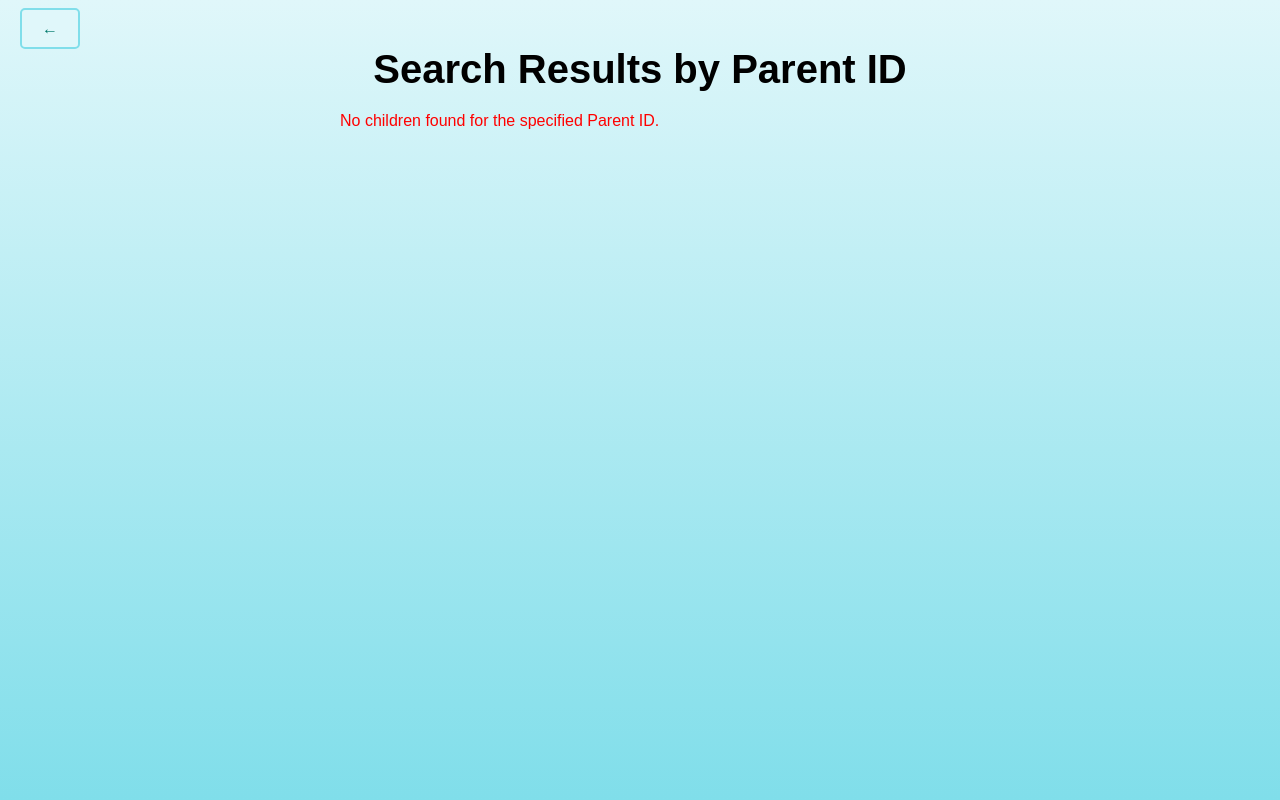
After one commit to selfieguy3/DataCare, a Django app: page /myapp/search_parent/ in a window 1280 px wide. The commit adds this page. Run offline with Django 4.2, Linux system fonts and the light colour scheme.

Commit message:
finish queries in the child enrollment and parent management

```diff
--- /dev/null
+++ b/myapp/templates/search_parent_results.html
@@ -0,0 +1,110 @@
+<!DOCTYPE html>
+<html lang="en">
+<head>
+    <meta charset="UTF-8">
+    <meta name="viewport" content="width=device-width, initial-scale=1.0">
+    <title>Search Results by Parent ID</title>
+    <style>
+        body {
+            font-family: Arial, sans-serif;
+            text-align: center;
+            background: linear-gradient(to bottom, #e0f7fa, #80deea);
+            margin: 0;
+            padding: 0;
+            position: relative;
+            min-height: 100vh;
+        }
+        .container {
+            width: 80%;
+            margin: auto;
+            padding: 20px;
+        }
+        h1 {
+            font-size: 2.5em;
+            margin-bottom: 20px;
+        }
+        .info {
+            font-size: 1.2em;
+            text-align: left;
+            margin: 0 auto;
+            max-width: 600px;
+        }
+        .back-button {
+            position: absolute;
+            top: 20px;
+            left: 20px;
+        }
+        .button {
+            padding: 10px 20px;
+            background-color: #e0f7fa;
+            border: 2px solid #80deea;
+            border-radius: 5px;
+            text-decoration: none;
+            color: #00796b;
+            font-size: 16px;
+            margin-bottom: 10px;
+        }
+        .button:hover {
+            background-color: #80deea;
+            color: #004d40;
+        }
+        .message {
+            color: red;
+            font-size: 16px;
+            margin-top: 10px;
+        }
+        .table-container {
+            overflow-x: auto;
+        }
+        table {
+            width: 100%;
+            border-collapse: collapse;
+            margin: 20px 0;
+        }
+        th, td {
+            padding: 12px;
+            border: 1px solid #ddd;
+            text-align: left;
+        }
+        th {
+            background-color: #80deea;
+        }
+    </style>
+</head>
+<body>
+    <div class="container">
+        <div class="back-button">
+            <a href="{% url 'parent_list' %}" class="button">&larr;</a>
+        </div>
+        <h1>Search Results by Parent ID</h1>
+        <div class="info">
+            {% if children %}
+            <div class="table-container">
+                <table>
+                    <thead>
+                        <tr>
+                            <th>Child ID</th>
+                            <th>First Name</th>
+                            <th>Middle Name</th>
+                            <th>Last Name</th>
+                        </tr>
+                    </thead>
+                    <tbody>
+                        {% for child in children %}
+                        <tr>
+                            <td>{{ child.id }}</td>
+                            <td>{{ child.first_name }}</td>
+                            <td>{{ child.middle_name }}</td>
+                            <td>{{ child.last_name }}</td>
+                        </tr>
+                        {% endfor %}
+                    </tbody>
+                </table>
+            </div>
+            {% else %}
+            <div class="message">No children found for the specified Parent ID.</div>
+            {% endif %}
+        </div>
+    </div>
+</body>
+</html>
--- a/myapp/urls.py
+++ b/myapp/urls.py
@@ -59,5 +59,9 @@ urlpatterns = [
     path('search_child/', views.search_child, name='search_child'),
     path('search_activity/', views.search_activity, name='search_activity'),
     path('search_vaccine/', views.search_vaccine, name='search_vaccine'),
-    path('search_condition/', views.search_condition, name='search_condition')
+    path('search_condition/', views.search_condition, name='search_condition'),
+    path('search_allergy/', views.search_allergy, name='search_allergy'),
+    path('search_emergency_id/', views.search_emergency_id, name='search_emergency_id'),
+     path('search_parent/', views.search_parent, name='search_parent'),
+     path('search_payments/', views.search_payments, name='search_payments'),
 ]
--- a/myapp/views.py
+++ b/myapp/views.py
@@ -1,4 +1,5 @@
 from django.shortcuts import render, redirect, get_object_or_404
+from django.db.models import Sum
 from .forms import ChildForm, HealthRecordForm, EmergencyContactForm, AllergyForm, ParentForm, ParentChildRelationshipForm, StaffForm, ActivityForm, StaffChildAssignmentForm, StaffActivityAssignmentForm, ChildActivityAssignmentForm, AttendanceForm, PaymentForm, ExpenseForm, OtherExpensesForm
 from .models import Child, HealthRecord, EmergencyContact, Allergy, Parent, ParentChildRelationship, Staff, Activity, StaffChildAssignment, StaffActivityAssignment, ChildActivityAssignment, Attendance, Payment, Expense, OtherExpenses
 
@@ -610,3 +611,64 @@ def search_condition(request):
             context['no_children'] = True
 
     return render(request, 'search_condition_results.html', context)
+
+def search_allergy(request):
+    allergy = request.GET.get('allergy')
+    context = {}
+
+    if allergy:
+        allergies = Allergy.objects.filter(allergy_name__iexact=allergy)
+        children = [allergy.child for allergy in allergies]
+        context['children'] = children
+        if not allergies:
+            context['no_children'] = True
+
+    return render(request, 'search_allergy_results.html', context)
+
+def search_emergency_id(request):
+    emergency_id = request.GET.get('emergency_id')
+    context = {}
+
+    if emergency_id:
+        emergency_contacts = EmergencyContact.objects.filter(id=emergency_id)
+        children = [contact.child for contact in emergency_contacts]
+        context['children'] = children
+        if not emergency_contacts:
+            context['no_children'] = True
+
+    return render(request, 'search_emergency_id_results.html', context)
+
+def search_parent(request):
+    parent_id = request.GET.get('parentID')
+    context = {}
+
+    if parent_id:
+        try:
+            parent = Parent.objects.get(id=parent_id)
+            relationships = ParentChildRelationship.objects.filter(parent=parent)
+            children = [relationship.child for relationship in relationships]
+            context['children'] = children
+            if not children:
+                context['no_children'] = True
+        except Parent.DoesNotExist:
+            context['no_children'] = True
+
+    return render(request, 'search_parent_results.html', context)
+
+def search_payments(request):
+    parent_id = request.GET.get('parentID')
+    context = {}
+
+    if parent_id:
+        try:
+            parent = Parent.objects.get(id=parent_id)
+            payments = Payment.objects.filter(parent=parent)
+            total_amount = payments.aggregate(Sum('amount_paid'))['amount_paid__sum'] or 0
+            context['payments'] = payments
+            context['total_amount'] = total_amount
+            if not payments:
+                context['no_payments'] = True
+        except Parent.DoesNotExist:
+            context['invalid_parent_id_payments'] = True
+
+    return render(request, 'search_payments_results.html', context)
```
Also changed, not shown: myapp/templates/child_enrollment.html (+16 -0 lines), myapp/templates/parent_list.html (+55 -2 lines), myapp/templates/search_allergy_results.html (added, +110 -0 lines), myapp/templates/search_emergency_id_results.html (added, +110 -0 lines), myapp/templates/search_payments_results.html (added, +135 -0 lines), db.sqlite3.
